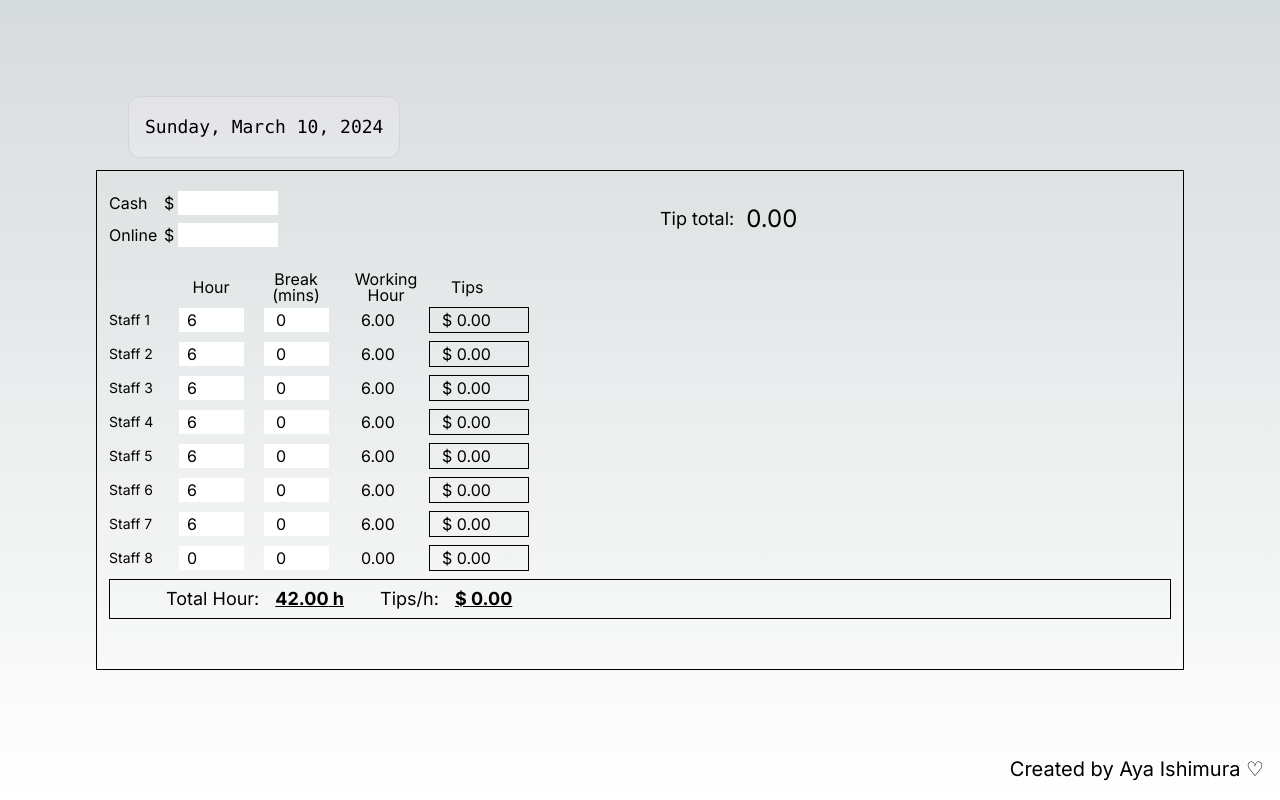
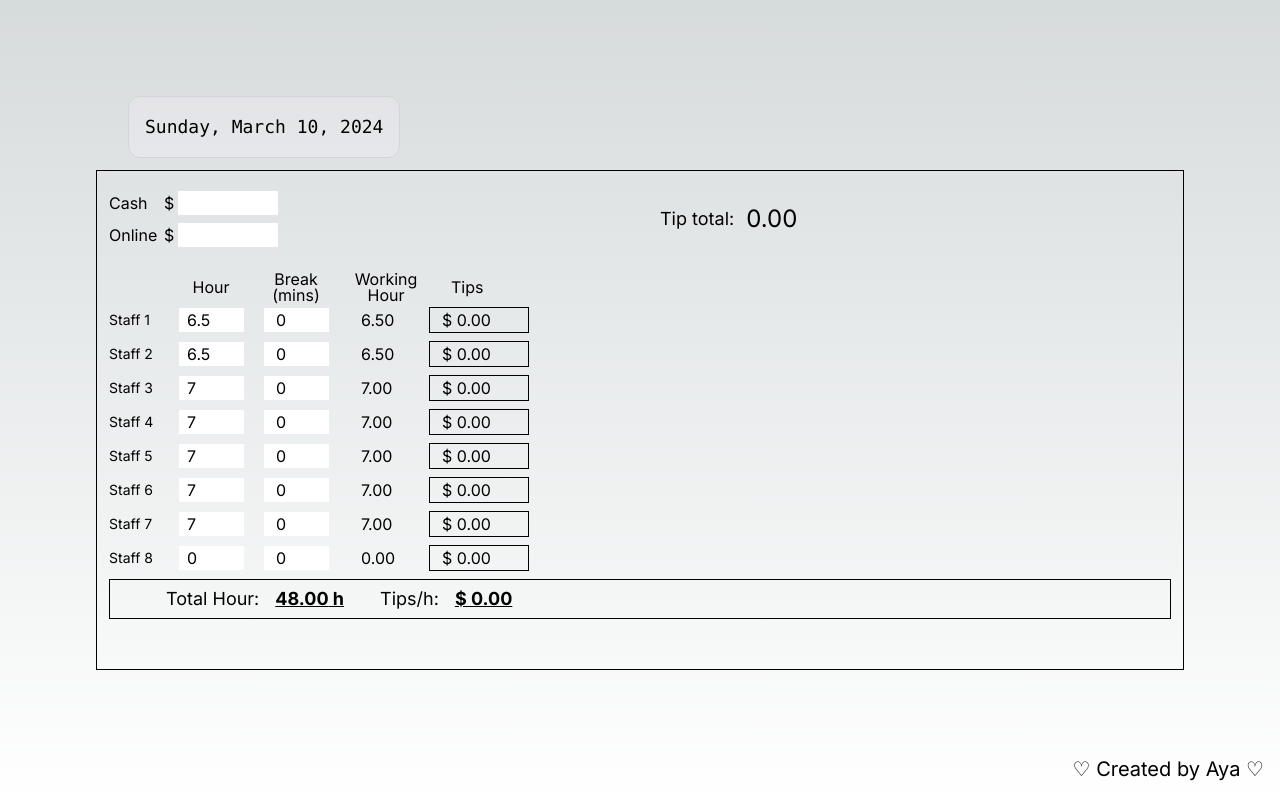
Before and after one commit to aya02200220/Platform7, a Next.js app: page / in a window 1280 px wide. Built offline with nearby package versions, Linux system fonts and the light colour scheme.

Commit message:
changed default hour

```diff
--- a/app/components/Tips.jsx
+++ b/app/components/Tips.jsx
@@ -60,13 +60,13 @@ export default Tips;
 export const Staff = ({ tipTotal }) => {
   // スタッフ情報の初期値を設定
   const initialStaffData = [
-    { name: "Staff 1", time: 6, break: 0 },
-    { name: "Staff 2", time: 6, break: 0 },
-    { name: "Staff 3", time: 6, break: 0 },
-    { name: "Staff 4", time: 6, break: 0 },
-    { name: "Staff 5", time: 6, break: 0 },
-    { name: "Staff 6", time: 6, break: 0 },
-    { name: "Staff 7", time: 6, break: 0 },
+    { name: "Staff 1", time: 6.5, break: 0 },
+    { name: "Staff 2", time: 6.5, break: 0 },
+    { name: "Staff 3", time: 7, break: 0 },
+    { name: "Staff 4", time: 7, break: 0 },
+    { name: "Staff 5", time: 7, break: 0 },
+    { name: "Staff 6", time: 7, break: 0 },
+    { name: "Staff 7", time: 7, break: 0 },
     { name: "Staff 8", time: 0, break: 0 },
   ];
 
--- a/app/page.js
+++ b/app/page.js
@@ -12,7 +12,7 @@ export default function Home() {
 
       <Tips />
       <p className="fixed bottom-0 right-0 mb-4 mr-4 text-[10px] md:text-[20px]">
-        Created by Aya Ishimura ♡
+        ♡ Created by Aya ♡
       </p>
     </main>
   );
```
